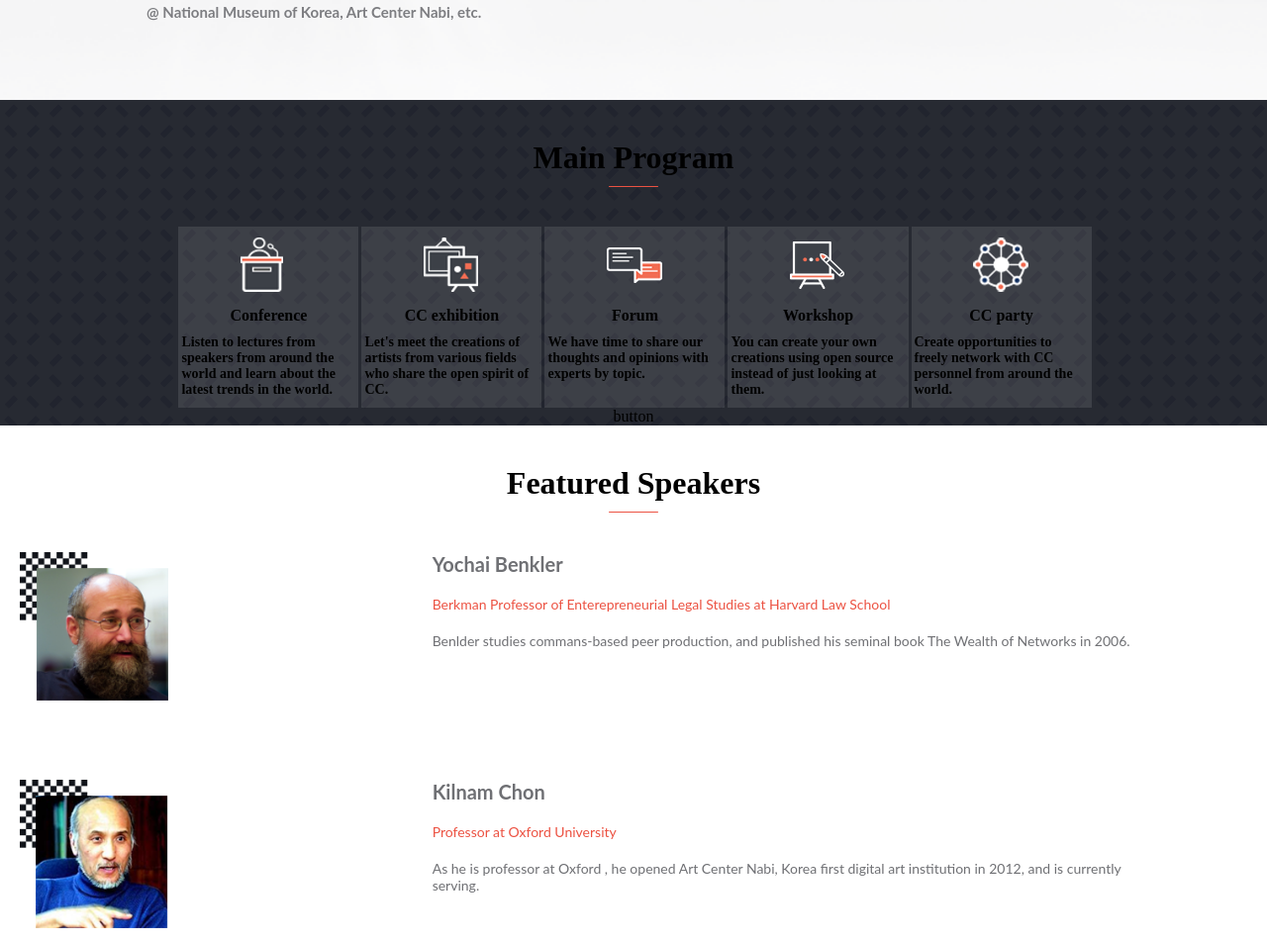
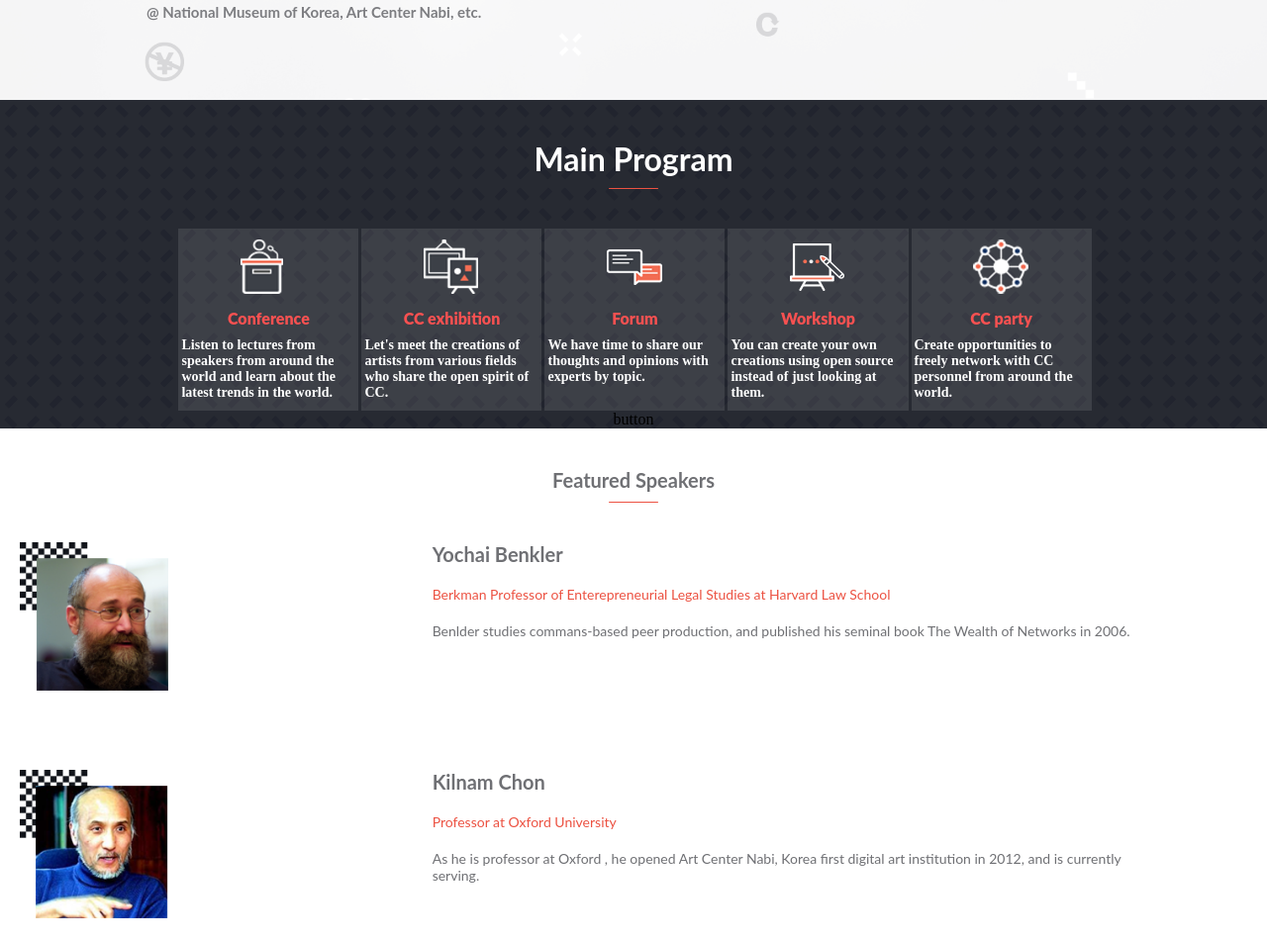
Before and after one commit to UREYPRICE/microVerseCapStoneProject, a plain HTML site: page index.html in a window 1280 px wide. Shown: the part 507-1460 px from the top of the page at 99% size. Drawn offline with Linux system fonts and the light colour scheme.

Commit message:
Added fonts

```diff
--- a/index.html
+++ b/index.html
@@ -35,7 +35,7 @@
         <li class="col4"><a href="">Join</a></li>
         <li class="col5"><a href="">Sponsor</a></li>
         <li class="col6"><a href="">News</a></li>
-        <li class="col7"><a href="">CC Campaign</a></li>
+        <li class="col7"><a href="">Campaign</a></li>
       </ul>
 
 
@@ -71,7 +71,7 @@
 
     <div class="main-section">
       <div class="main-section-h">
-        <h1>Main Program</h1>
+        <h1 class="main-program-text">Main Program</h1>
         <div class="red-underline"></div>
 
 
@@ -83,8 +83,8 @@
         <div class="main-section-item-divs grid-col1">
           <ul class="main-section-items">
             <li><img src="img/program_icon_01.png" alt=""></li>
-            <li>Conference</li>
-            <li>Listen to lectures from speakers from around the world and learn about the latest trends in the world.
+            <li class = "item-title">Conference</li>
+            <li class="item-info">Listen to lectures from speakers from around the world and learn about the latest trends in the world.
             </li>
           </ul>
         </div>
@@ -92,24 +92,24 @@
         <div class="main-section-item-divs grid-col2">
           <ul class="main-section-items">
             <li><img src="img/program_icon_02.png" alt=""></li>
-            <li>CC exhibition</li>
-            <li>Let's meet the creations of artists from various fields who share the open spirit of CC.</li>
+            <li class = "item-title">CC exhibition</li>
+            <li class="item-info">Let's meet the creations of artists from various fields who share the open spirit of CC.</li>
           </ul>
         </div>
 
         <div class="main-section-item-divs grid-col3">
           <ul class="main-section-items">
             <li><img src="img/program_icon_03.png" alt=""></li>
-            <li>Forum</li>
-            <li>We have time to share our thoughts and opinions with experts by topic.</li>
+            <li class = "item-title" >Forum</li>
+            <li class="item-info">We have time to share our thoughts and opinions with experts by topic.</li>
           </ul>
         </div>
 
         <div class="main-section-item-divs grid-col4">
           <ul class="main-section-items">
             <li><img src="img/program_icon_04.png" alt=""></li>
-            <li>Workshop</li>
-            <li>You can create your own creations using open source instead of just looking at them.</li>
+            <li class = "item-title">Workshop</li>
+            <li class="item-info">You can create your own creations using open source instead of just looking at them.</li>
           </ul class="main-section-items">
 
         </div>
@@ -117,8 +117,8 @@
         <div class="main-section-item-divs grid-col5">
           <ul class="main-section-items">
             <li><img src="img/program_icon_05.png" alt=""></li>
-            <li>CC party</li>
-            <li>Create opportunities to freely network with CC personnel from around the world.</li>
+            <li class = "item-title">CC party</li>
+            <li class="item-info">Create opportunities to freely network with CC personnel from around the world.</li>
           </ul>
         </div>
 
@@ -132,7 +132,7 @@
 
 
     <div class="spearker-h">
-      <h1>Featured Speakers</h1>
+      <h1 class="speaker-heading">Featured Speakers</h1>
       <div class="red-underline"></div>
 
     </div>
--- a/style.css
+++ b/style.css
@@ -202,6 +202,28 @@
   color: rgb(111, 112, 116);
   }
 
+.item-title {
+  font-family: "Lato", sans-serif;
+  color: rgb(248, 81, 81);
+}
+
+.item-info {
+  color : #fff
+}
+
+.main-program-text{
+  font-family: "Lato", sans-serif;
+  font-weight: 700;
+  color: rgb(255, 255, 255);
+}
+
+.speaker-heading {
+  font-family: "Lato", sans-serif;
+  font-size: 20px;
+  font-weight: 700;
+  color: rgb(111, 112, 116);
+}
+
 @media only screen and (min-width: 600px) {
   .display{
     display: block;
@@ -256,7 +278,11 @@
 }
 
 nav > ul > li > a:visited {
-color: black;
+  font-family: "Lato", sans-serif;
+  font-size: 14px;
+  font-weight: 700;
+  text-decoration: none;
+  color: rgb(111, 112, 116);
 }
 
 .nav-grid {
@@ -357,4 +383,14 @@
   margin-left: 10%;
 }
 
+.headline-wrapper {
+  /* height: 440px; */
+  background-image: url(img/desktop-background.png);
+  background-size: cover;
+  opacity: 0.9;
 }
+
+
+
+
+}
```
